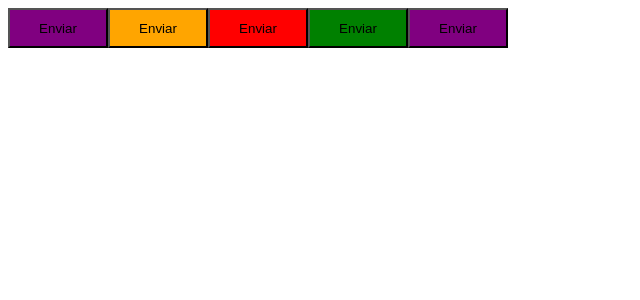
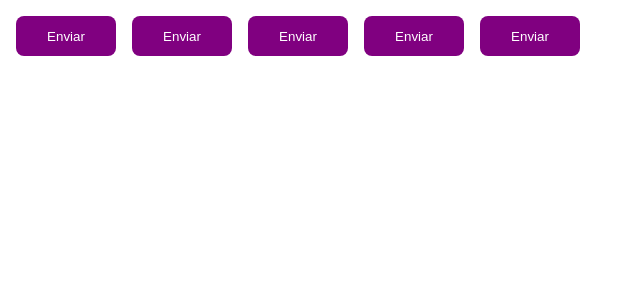
Before and after one commit to GabrielGCJ/p-02-react-js-rocketseat-timer, a React (Vite) app: page / in a window 1280 px wide. Shown: the top 300 px of the page, without its empty margins (0-640 px from the left). Built offline with nearby package versions, Linux system fonts and the light colour scheme.

Commit message:
feature/learning-configuration-themes

```diff
--- a/src/components/ButtonStyles.ts
+++ b/src/components/ButtonStyles.ts
@@ -1,4 +1,4 @@
-import styled, {css} from "styled-components";
+import styled, { css } from "styled-components";
 // import { Button } from "./Button";
 
 export type ButtonVariants = 'primary' | 'secondary' | 'danger' | 'success'
@@ -18,8 +18,15 @@
     width: 100px;
     height:40px ;
 
-    ${props => {
+    border-radius: 8px;
+    border: 0;
+    margin: 8px;
+
+    background-color: ${ props => props.theme.primary };
+    color: ${ props => props.theme.white };
+
+    /* ${props => {
         return css
         `background-color: ${buttonVariants[props.variant]}`
-    }}
+    }} */
 `
--- /dev/null
+++ b/src/themes/default.ts
@@ -0,0 +1,5 @@
+export const defaultTheme = {
+    white: "#fff",
+    primary : "purple",
+    secondary: "orange",
+}
```
Also changed, not shown: src/App.tsx (+4 -3 lines).
